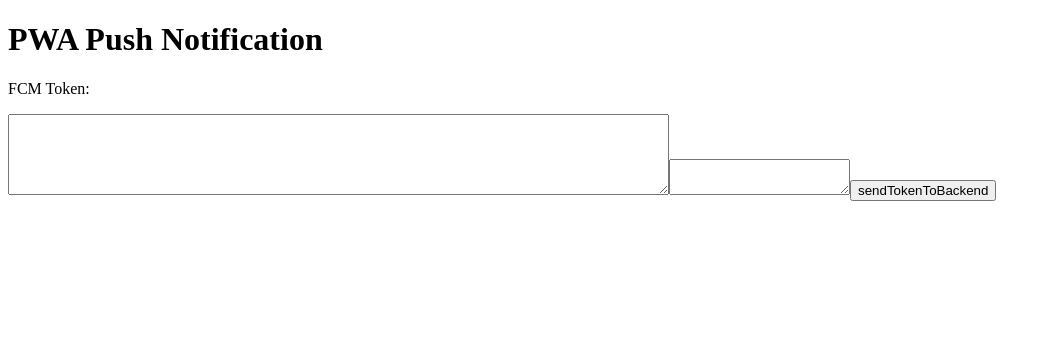
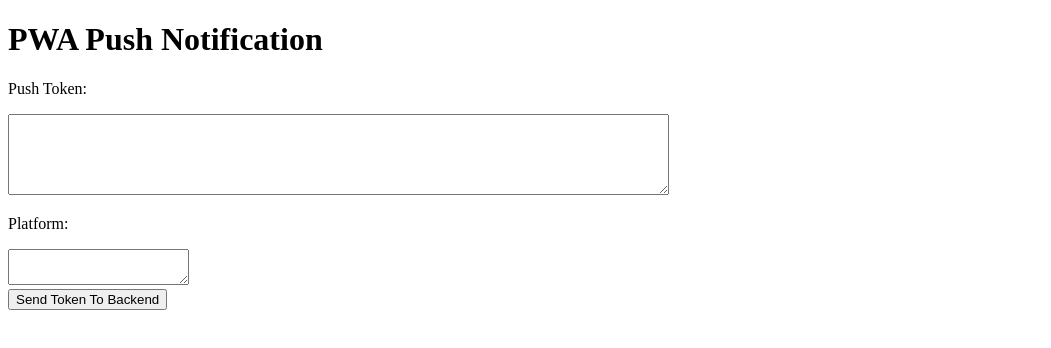
Before and after one commit to Manoj-0921/pwa-fcm, a React (Vite) app: page / in a window 1280 px wide. Shown: the top 348 px of the page, without its empty margins (0-1051 px from the left). Built offline with nearby package versions, Linux system fonts and the light colour scheme.

Commit message:
after adding

```diff
--- a/dev-dist/sw.js
+++ b/dev-dist/sw.js
@@ -82,7 +82,7 @@ define(['./workbox-54d0af47'], (function (workbox) { 'use strict';
     "revision": "3ca0b8505b4bec776b69afdba2768812"
   }, {
     "url": "index.html",
-    "revision": "0.i9odmmt0ke"
+    "revision": "0.75td15su39g"
   }], {});
   workbox.cleanupOutdatedCaches();
   workbox.registerRoute(new workbox.NavigationRoute(workbox.createHandlerBoundToURL("index.html"), {
--- a/src/App.jsx
+++ b/src/App.jsx
@@ -1,45 +1,45 @@
 import { useEffect, useState } from "react";
-import {registerForPush} from "./services/registerPush.js"
+import { registerForPush } from "./services/registerPush.js";
 import axios from "axios";
+
 function App() {
   const [token, setToken] = useState("");
-  const [platform,setPlatfrom]=useState("")
+  const [platform, setPlatform] = useState("");
 
   useEffect(() => {
-    registerForPush(({token,platform}) => {
+    registerForPush(({ token, platform }) => {
       setToken(token);
-      setPlatfrom(platform)
-
+      setPlatform(platform);
     });
   }, []);
-const sendTokenToBackend= async(token)=>{
-  try{
-    const reponse=   await axios.post("https://4f0eb7f39936.ngrok-free.app/notifcation",{
-      token
-    })
-    if(reponse.status==200){
-      alert("ur token sucessfully send to the  backend")
+
+  const sendTokenToBackend = async (token) => {
+    if (!token) {
+      alert("No token to send");
+      return;
     }
 
-  }
-  catch(error){
-     alert(`errr0:${error.message}`)
+    try {
+      const response = await axios.post("https://4f0eb7f39936.ngrok-free.app/notification", {
+        token,
+      });
+      if (response.status === 200) {
+        alert("✅ Token successfully sent to backend");
+      }
+    } catch (error) {
+      alert(`❌ Error: ${error.message}`);
+    }
   };
-
-
-
-
-}
-
 
   return (
     <div>
       <h1>PWA Push Notification</h1>
-      <p>FCM Token:</p>
+      <p>Push Token:</p>
       <textarea rows="5" cols="80" value={token} readOnly />
-      <textarea row="2" cols="20" value={platform} readOnly/>
-       <button  onClick={sendTokenToBackend}>sendTokenToBackend</button>
-
+      <p>Platform:</p>
+      <textarea rows="2" cols="20" value={platform} readOnly />
+      <br />
+      <button onClick={() => sendTokenToBackend(token)}>Send Token To Backend</button>
     </div>
   );
 }
```
